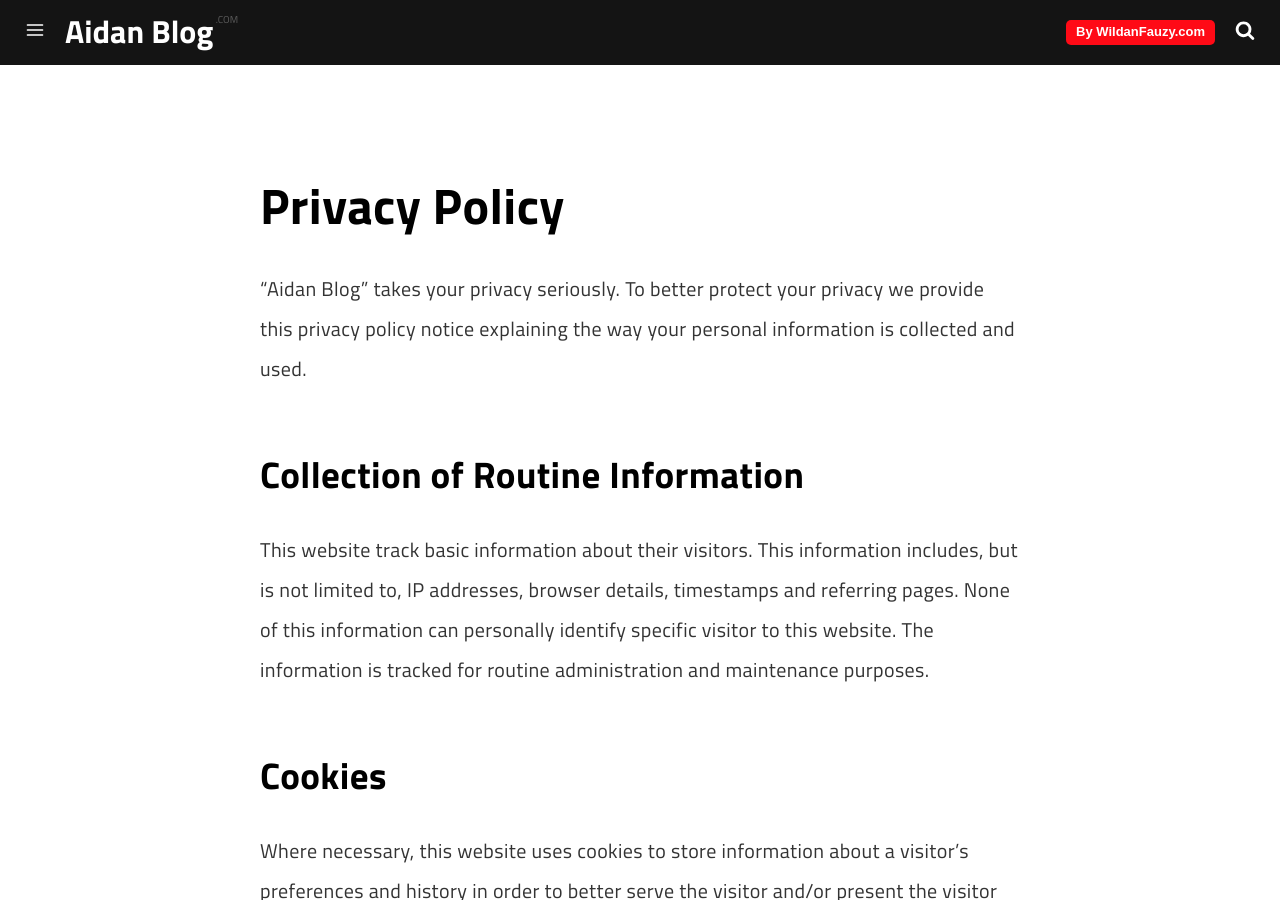
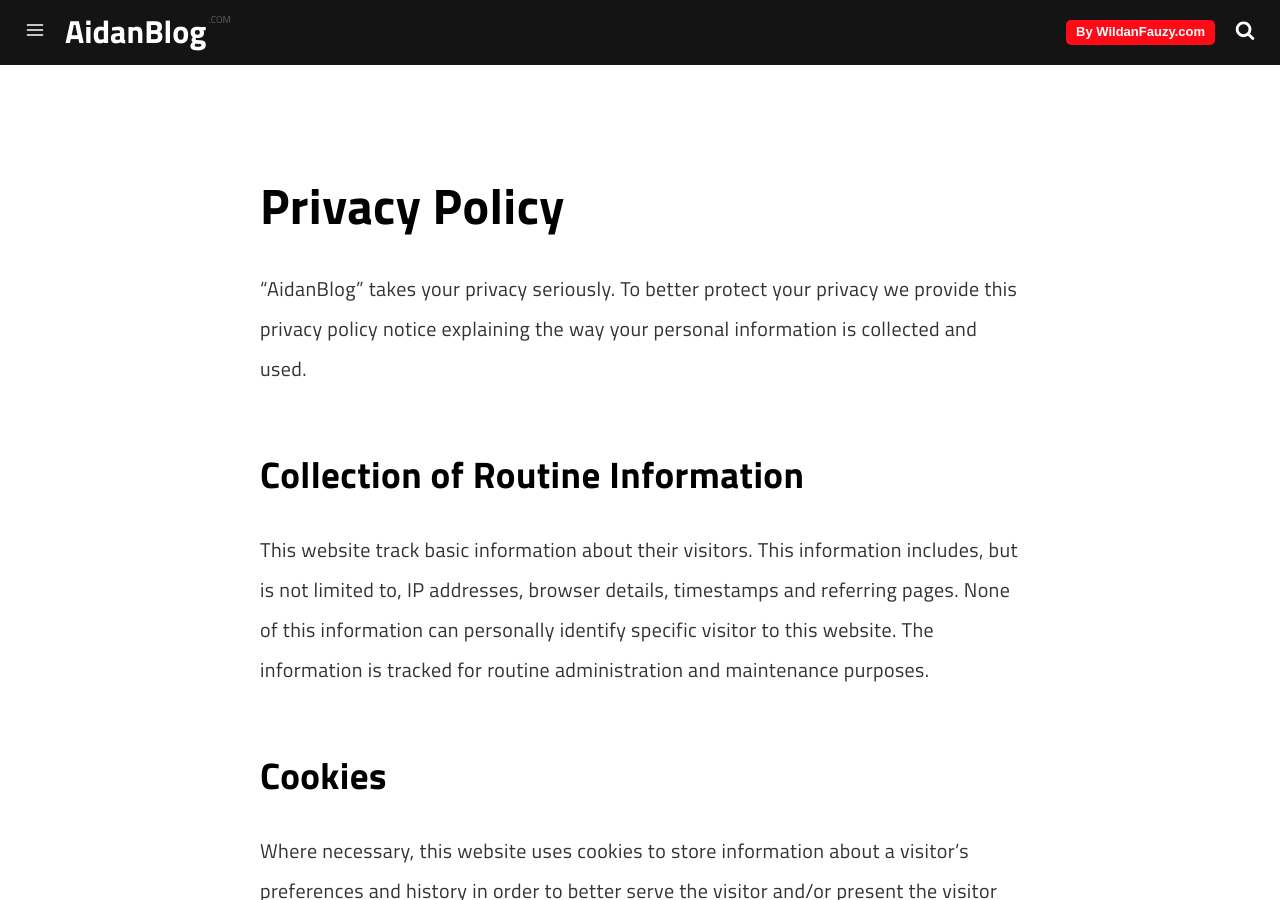
Before and after one commit to wilfauzy/aidanblog.com, a Jekyll site: the page built from pages/privacy-policy.md, in a window 1280 px wide and 900 px high. Built offline with Jekyll 4.4.1, drawn with Linux system fonts in a browser that asks for light colours.

Commit message:
Update _config.yml

```diff
--- a/_config.yml
+++ b/_config.yml
@@ -1,6 +1,6 @@
 ---
-name: Aidan Blog
-title: Aidan Blog | Journal
+name: AidanBlog
+title: AidanBlog | Journal
 description: aidan panggil saja idan merupakan blog pribadi wildan fauzy kumpulan
   tulisan coretan.
 tags:
```
